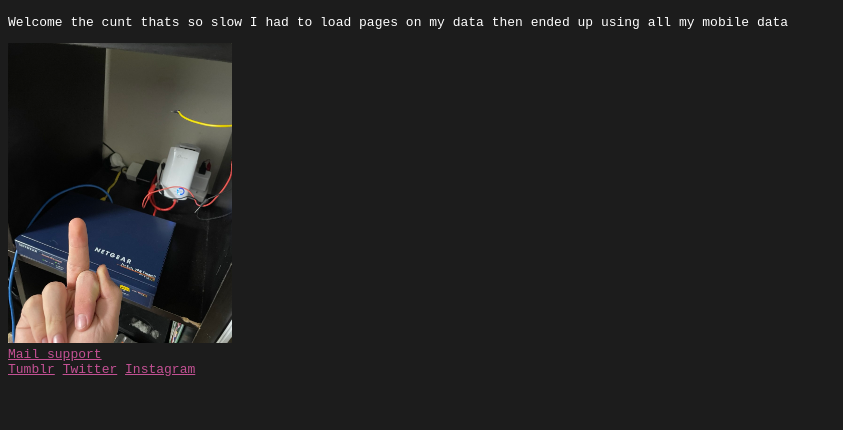
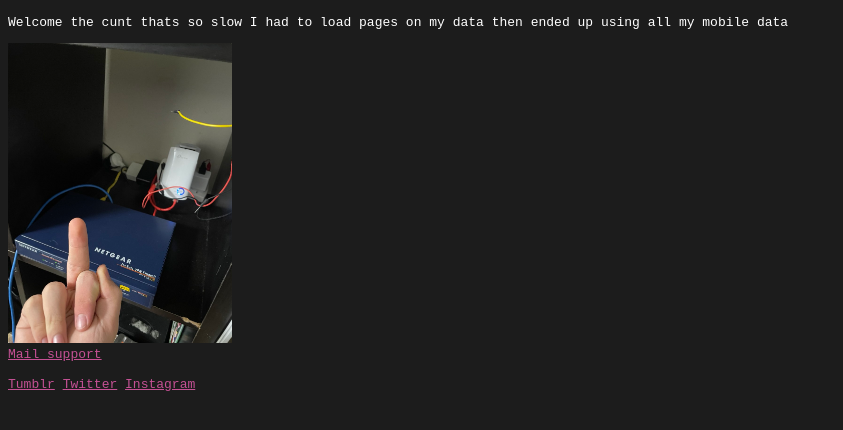
Before and after one commit to flowerminefield/flowerminefield.github.io, a plain HTML site: page index.html in a window 1280 px wide. Shown: the part 50-480 px from the top of the page, without its empty margins (0-843 px from the left). Drawn offline with Linux system fonts and the light colour scheme.

Commit message:
Update index.html

```diff
--- a/index.html
+++ b/index.html
@@ -10,7 +10,9 @@
     <h1 class="content">In progress</h1>
     <p class="content">Welcome the cunt thats so slow I had to load pages on my data then ended up using all my mobile data</p>
     <img src="img/oqxhe.png" style="height:300px;"><br>
-    <a class="purple" href="mailto:support@mail.wafflecookie.cc">Mail support</a><br>
+    <a class="purple" href="mailto:support@mail.wafflecookie.cc">Mail support</a>
+    <br>
+    <br>
     <a class="purple" href="https://www.tumblr.com/flowerminefield89">Tumblr</a>
     <a class="purple" href="https://www.twitter.com/flowerminefield">Twitter</a>
     <a class="purple" href="https://www.instagram.com/flowerminefield89">Instagram</a>
```
